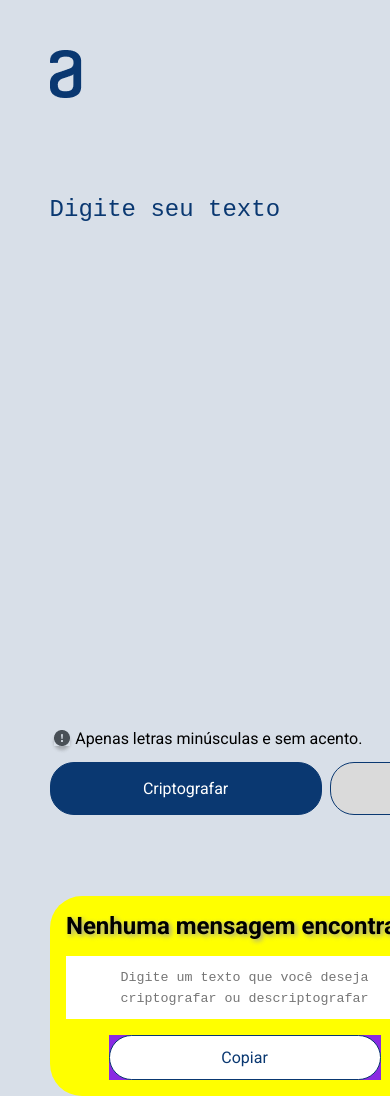
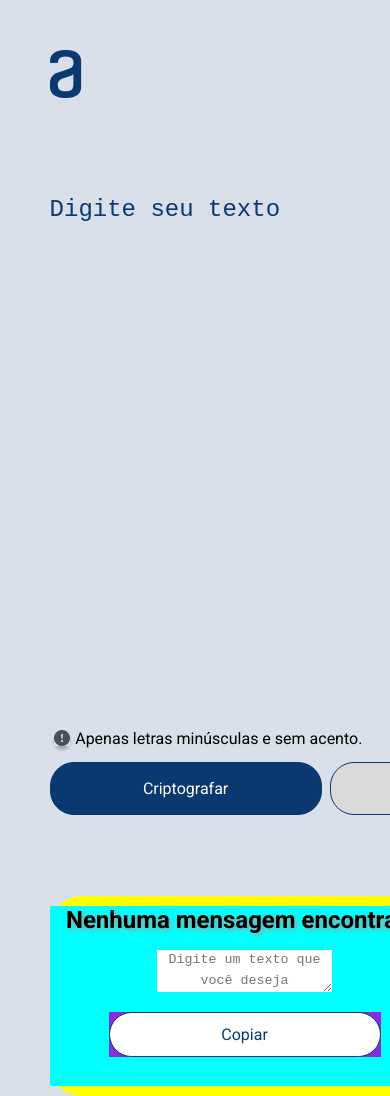
Before and after one commit to van-gomes/text-decoder-challenge-react, a React (Create React App) app: page / in a window 390 px wide. Shown: the top 1096 px of the page. Built offline with nearby package versions, Linux system fonts and the light colour scheme.

Commit message:
Keep working on responsiveness

```diff
--- a/src/components/Decoder/Decoder.js
+++ b/src/components/Decoder/Decoder.js
@@ -34,6 +34,7 @@ export function Decoder({ outputValue }) {
         </>
       )}
 
+       <div className="div-textarea">
           <Textarea
                 id="inputtextDecodificador"
                 value={outputValue}
@@ -41,6 +42,7 @@ export function Decoder({ outputValue }) {
                 placeholder="Digite um texto que você deseja criptografar ou descriptografar"
                 className={`${outputValue ? styles.input__decoder__with__text : styles.input__text__decoder}`}
               />
+       </div>
 
         <div className={styles.container_copy_button}>
           <Button
--- a/src/components/Decoder/Decoder.module.css
+++ b/src/components/Decoder/Decoder.module.css
@@ -1,10 +1,9 @@
 .container__decoder {
     display: flex;
-    justify-content: center;
-    align-items: center;
+    /* justify-content: center;
+    align-items: center; */
     max-width: 24rem;
     width: 100%;
-    padding: 1rem;
     border-radius: 32px;
     background-color: var(--color-white);
 }
@@ -12,11 +11,12 @@
 .content__text__decoder {
     display: flex;
     flex-direction: column;
-    justify-content: center;
+    justify-content: flex-start;
     align-items: center;
     gap: 1rem;
     width: 100%;
     min-height: 90%;
+    background-color: aqua;
 }
 
 .img_text_decoder {
@@ -35,16 +35,26 @@
     width: 100%;
     text-align: center;
     line-height: 1.3rem;
-    padding: 0.75rem 1rem;
+    /* padding: 0.75rem 1rem; */
     border: 0;
     background-color: var(--color-white);
 }
 
+.div-textarea {
+    display: flex;
+    justify-content: flex-start;
+    align-items: center;
+    height: 100vh; /* Ou ajuste conforme necessário */
+    position: relative;
+}
+
 .input__decoder__with__text {
-    display: flex;
-    top: 3.75rem;
-    height: 50%;
+    width: max-content;
+    text-align: start;
+    background-color: red;
     border: 0;
+    position: static; /* Altere para 'static' se possível para facilitar o alinhamento */
+    /* Remova 'top: 4rem' se não for necessário */
 }
 
 .container_copy_button {
```
Lines whose indentation alone changed are shown as unchanged.
